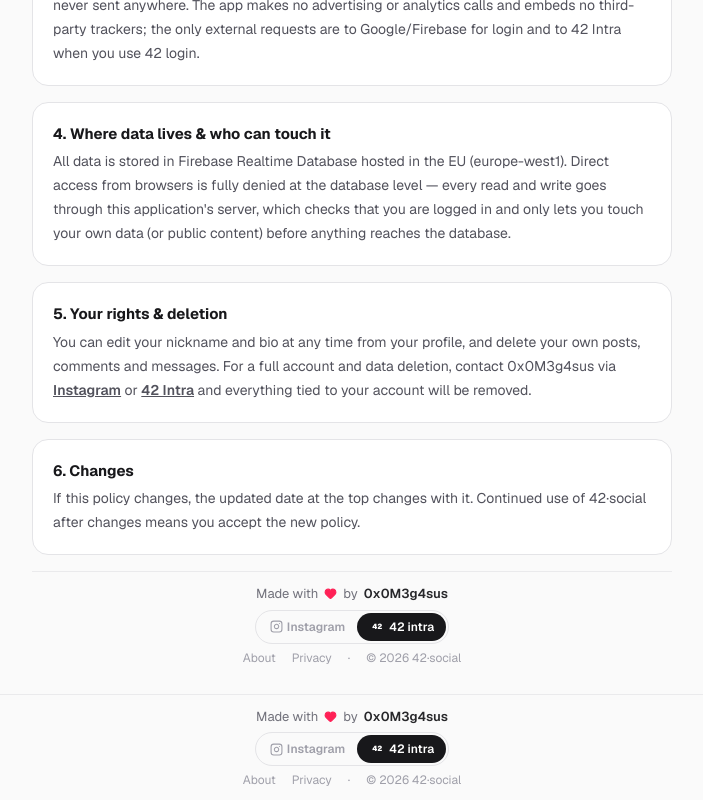
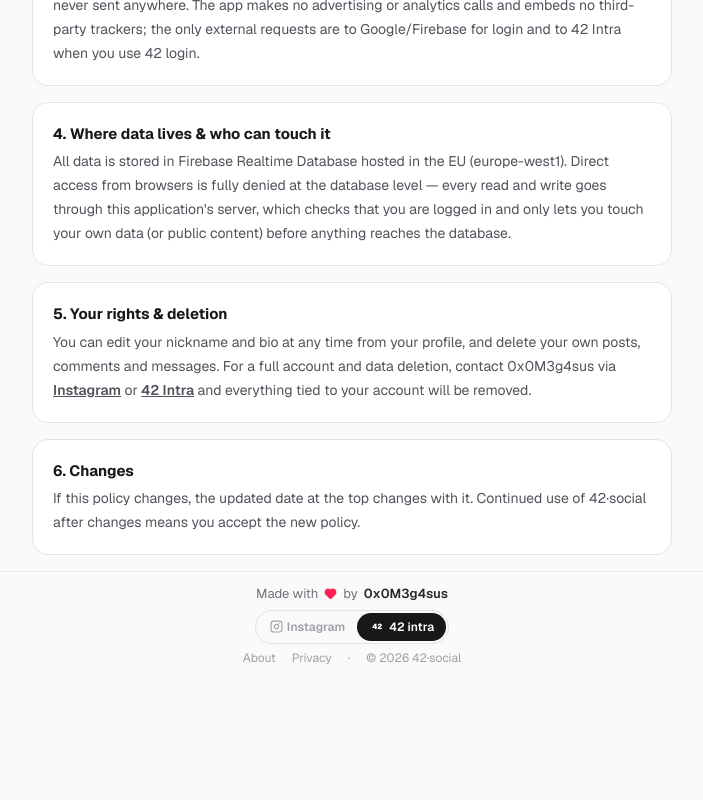
Before and after one commit to 0x0Megasus/42-social, a Next.js app: page /privacy in a window 1280 px wide. Shown: the part 795-1595 px from the top of the page, without its empty margins (288-991 px from the left). After the commit the page ends 1473 px from the top, so only its background shows below. Built offline with nearby package versions, Linux system fonts and the light colour scheme; no server answers.

Commit message:
Fix: drop duplicated footers on about/privacy (layout already renders one)

```diff
--- a/src/app/about/page.tsx
+++ b/src/app/about/page.tsx
@@ -1,7 +1,6 @@
 import type { Metadata } from "next";
 import Link from "next/link";
 import { SITE } from "@/lib/site";
-import { Footer } from "@/components/footer";
 
 export const metadata: Metadata = {
   title: `About — ${SITE.name}`,
@@ -80,7 +79,6 @@
           </Link>
         </p>
       </section>
-      <Footer />
     </article>
   );
 }
--- a/src/app/privacy/page.tsx
+++ b/src/app/privacy/page.tsx
@@ -1,6 +1,5 @@
 import type { Metadata } from "next";
 import { SITE } from "@/lib/site";
-import { Footer } from "@/components/footer";
 
 export const metadata: Metadata = {
   title: `Privacy Policy — ${SITE.name}`,
@@ -119,7 +118,6 @@
           the new policy.
         </p>
       </Section>
-      <Footer />
     </article>
   );
 }
```
